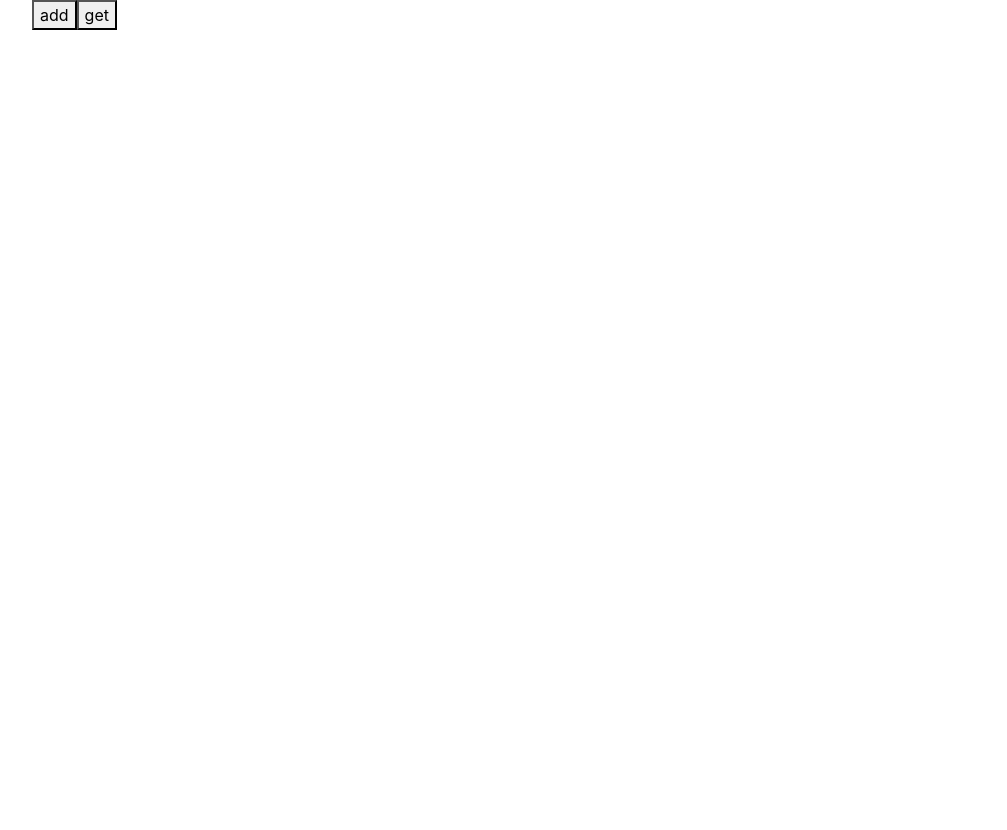
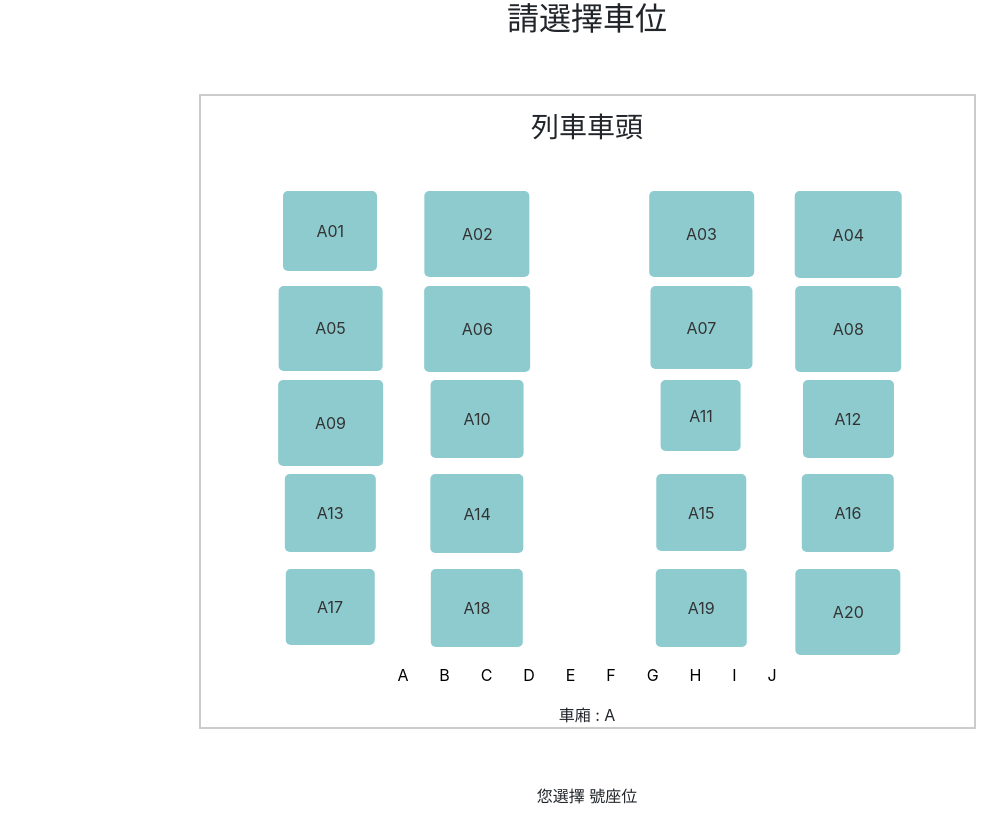
Before and after one commit to WANG-JHAN-TENG/test, a Nuxt app: page / in a window 1280 px wide. Shown: the whole page, without its empty margins (53-1060 px from the left). Before the commit the page ends 800 px from the top, so only its background shows below. Built offline with nearby package versions, Linux system fonts and the light colour scheme.

Commit message:
seat table

```diff
--- a/components/First.vue
+++ b/components/First.vue
@@ -1,86 +1,173 @@
 <template>
   <div class="container">
-    <button @click="writeUserData">add</button>
-    <button @click="getData">get</button>
+      <div class="seatTitle">
+        <h2>請選擇車位</h2>
+      </div>
+      <div class="seatChoice">
+          <h3>列車車頭</h3>
+          <div class="oneTrain">
+              <div class="seat" v-for="(seat, index) in seats" :key="seat.index">
+                    <div class="selectCar" v-if="selectedCar == index">
+                        <div class="seatNum" v-for="seatNum in seat" :key="seatNum.index">
+                            <label><input type="checkbox" name="label" :value="seatNum" v-model="selectedSeats">
+                                <span class="round button">
+                                  {{seatNum}}
+                                </span>
+                            </label>
+                        </div>
+                    </div>
+              </div>
+          </div>
+        <div class="carNo">
+            <div class="singleCar" v-for="(carNo, index) in carNos" :key="carNo.index" @click="keyInCarNo(index)">
+              {{carNo}}
+            </div>
+        </div>
+        <div class="selectedCar">
+          車廂 : {{showSelectedCar}}
+        </div>
+      </div>
+      <div class="selectedSeats">
+          您選擇
+          <div class="selectedSeat" v-for="selectedSeat in selectedSeats" :key="selectedSeat.index">
+              {{selectedSeat}}
+          </div>
+          號座位
+      </div>
   </div>
 </template>
 
 <script>
-// Import the functions you need from the SDKs you need
-import { initializeApp } from "firebase/app";
-import { getDatabase, ref, set, child, get } from "firebase/database";
-
-// TODO: Add SDKs for Firebase products that you want to use
-// https://firebase.google.com/docs/web/setup#available-libraries
-
-// Your web app's Firebase configuration
-// For Firebase JS SDK v7.20.0 and later, measurementId is optional
-const firebaseConfig = {
-  apiKey: "AIzaSyDjAHb07_Mk-pJExz3tg04BgpB8QLHvFgY",
-  authDomain: "rail-nuxt.firebaseapp.com",
-  databaseURL: "https://rail-nuxt-default-rtdb.firebaseio.com",
-  projectId: "rail-nuxt",
-  storageBucket: "rail-nuxt.appspot.com",
-  messagingSenderId: "85380246039",
-  appId: "1:85380246039:web:82e4bcb2bdc6ed35f5ca52",
-  measurementId: "G-4HSRY9S9HE"
-};
-
-// Initialize Firebase
-const app = initializeApp(firebaseConfig);
-// const database = getDatabase(app);
-
 export default {
   data() {
     return {
-      userId:"0001",
-      startStation:"台北",
-      endStation:"台中",
-      carType:"0",
-      date : "2021-12-03",
-      trainNo : "1516",
-      departTime : "08:00",
-      arrivalTime : "09:00",
-      ticketCount : {
-        adult : 1,
-        kid : 0,
-        love : 0,
-        older : 0,
-        student : 0,
-      },
+      seats: [
+        ["A01", "A02", "A03", "A04", "A05", "A06", "A07", "A08", "A09", "A10", "A11", "A12", "A13", "A14", "A15", "A16", "A17", "A18", "A19", "A20", ],
+        ["B01", "B02", "B03", "B04", "B05", "B06", "B07", "B08", "B09", "B10", "B11", "B12", "B13", "B14", "B15", "B16", "B17", "B18", "B19", "B20", ],
+        ["C01", "C02", "C03", "C04", "C05", "C06", "C07", "C08", "C09", "C10", "C11", "C12", "C13", "C14", "C15", "C16", "C17", "C18", "C19", "C20", ],
+        ["D01", "D02", "D03", "D04", "D05", "D06", "D07", "D08", "D09", "D10", "D11", "D12", "D13", "D14", "D15", "D16", "D17", "D18", "D19", "D20", ],
+        ["E01", "E02", "E03", "E04", "E05", "E06", "E07", "E08", "E09", "E10", "E11", "E12", "E13", "E14", "E15", "E16", "E17", "E18", "E19", "E20", ],
+        ["F01", "F02", "F03", "F04", "F05", "F06", "F07", "F08", "F09", "F10", "F11", "F12", "F13", "F14", "F15", "F16", "F17", "F18", "F19", "F20", ],
+        ["G01", "G02", "G03", "G04", "G05", "G06", "G07", "G08", "G09", "G10", "G11", "G12", "G13", "G14", "G15", "G16", "G17", "G18", "G19", "G20", ],
+        ["H01", "H02", "H03", "H04", "H05", "H06", "H07", "H08", "H09", "H10", "H11", "H12", "H13", "H14", "H15", "H16", "H17", "H18", "H19", "H20", ],
+        ["I01", "I02", "I03", "I04", "I05", "I06", "I07", "I08", "I09", "I10", "I11", "I12", "I13", "I14", "I15", "I16", "I17", "I18", "I19", "I20", ],
+        ["J01", "J02", "J03", "J04", "J05", "J06", "J07", "J08", "J09", "J10", "J11", "J12", "J13", "J14", "J15", "J16", "J17", "J18", "J19", "J20", ],
+      ],
+      carNos: ["A", "B", "C", "D", "E", "F", "G", "H", "I", "J"],
+      selectedCar: "0",
+      showSelectedCar: "A",
+      selectedSeats:[],
     }
   },
+  updated(){
+    if(this.selectedSeats.length > 10){
+      this.selectedSeats.pop();
+    }
+    this.showSelectedCar = this.carNos[this.selectedCar]
+  },
   methods:{
-    writeUserData() {
-      const db = getDatabase(app);
-      set(ref(db, 'users/' + this.userId + "/onbord"), {
-        startStation: this.startStation,
-        endStation: this.endStation,
-        carType : this.carType,
-        date : this.date,
-        trainNo : this.trainNo,
-        departTime : this.departTime,
-        arrivalTime : this.arrivalTime,
-        ticketCount : this.ticketCount,
-      });
-    },
-    getData(){
-      const dbRef = ref(getDatabase(app));
-      let userId = "0001";
-      get(child(dbRef, `users/${userId}`)).then((snapshot) => {
-        if (snapshot.exists()) {
-          console.log(snapshot.val());
-        } else {
-          console.log("No data available");
-        }
-      }).catch((error) => {
-        console.error(error);
-      });
+    keyInCarNo(index){
+      this.selectedCar = index;
     }
   },
 }
 </script>
 
 <style>
-
+  .seatTitle{
+    text-align: center;
+  }
+  .seatChoice{
+    margin: 5% auto;
+    padding: 3% auto;
+    width: 70%;
+    border: 2px solid #ccc;
+    text-align: center;
+  }
+  .seatChoice h3{
+    display: inline-block;
+    margin: 2% 0 0 0;
+  }
+  .oneTrain{
+    margin: 3% auto;
+  }
+  .selectCar{
+    display: flex;
+    flex-direction: row;
+    flex-wrap: wrap;
+    justify-content: center;
+  }
+  .seatNum{
+    margin: 3% 2%;
+    height: 6vh;
+    width: 15%;
+  }
+  .selectCar :nth-child(2){
+    margin-right: 12%;
+  }
+  .selectCar :nth-child(6){
+    margin-right: 12%;
+  }
+  .selectCar :nth-child(10){
+    margin-right: 12%;
+  }
+  .selectCar :nth-child(14){
+    margin-right: 12%;
+  }
+  .selectCar :nth-child(18){
+    margin-right: 12%;
+  }
+  .oneTrain input[type="checkbox"] {
+    display: none;
+  }
+  .oneTrain input:checked + .button {
+    background: #5e7380;
+    color: #fff;
+  }
+  .oneTrain .button {
+    display: inline-block;
+    transform: translateX(-33%);
+    background: #8ecbcf;
+    padding: 100% 120%;
+    color: #333;
+    cursor: pointer;
+  }
+  .oneTrain .button:hover {
+    background: #8ecbcf7c;
+  }
+  .oneTrain .round {
+    border-radius: 5px;
+  }
+  #selected{
+    color: rgb(68, 105, 224);
+  }
+  .carNo{
+    margin: 2% 0;
+    display: flex;
+    flex-direction: row;
+    flex-wrap: wrap;
+    justify-content: center;
+  }
+  .singleCar{
+    margin: 0 2%;
+    font-size: normal;
+    cursor: pointer;
+    color: rgb(0, 0, 0);
+    transition: 0.2s ease all;
+  }
+  .singleCar:hover{
+    color: rgb(224, 228, 235);
+    background: rgb(122, 173, 231);
+    border-radius: 25%;
+  }
+  .selectedSeats{
+    margin: 2% 0;
+    display: flex;
+    flex-direction: row;
+    flex-wrap: wrap;
+    justify-content: center;
+  }
+  .selectedSeat{
+    margin: 0 2%;
+  }
 </style>
```
